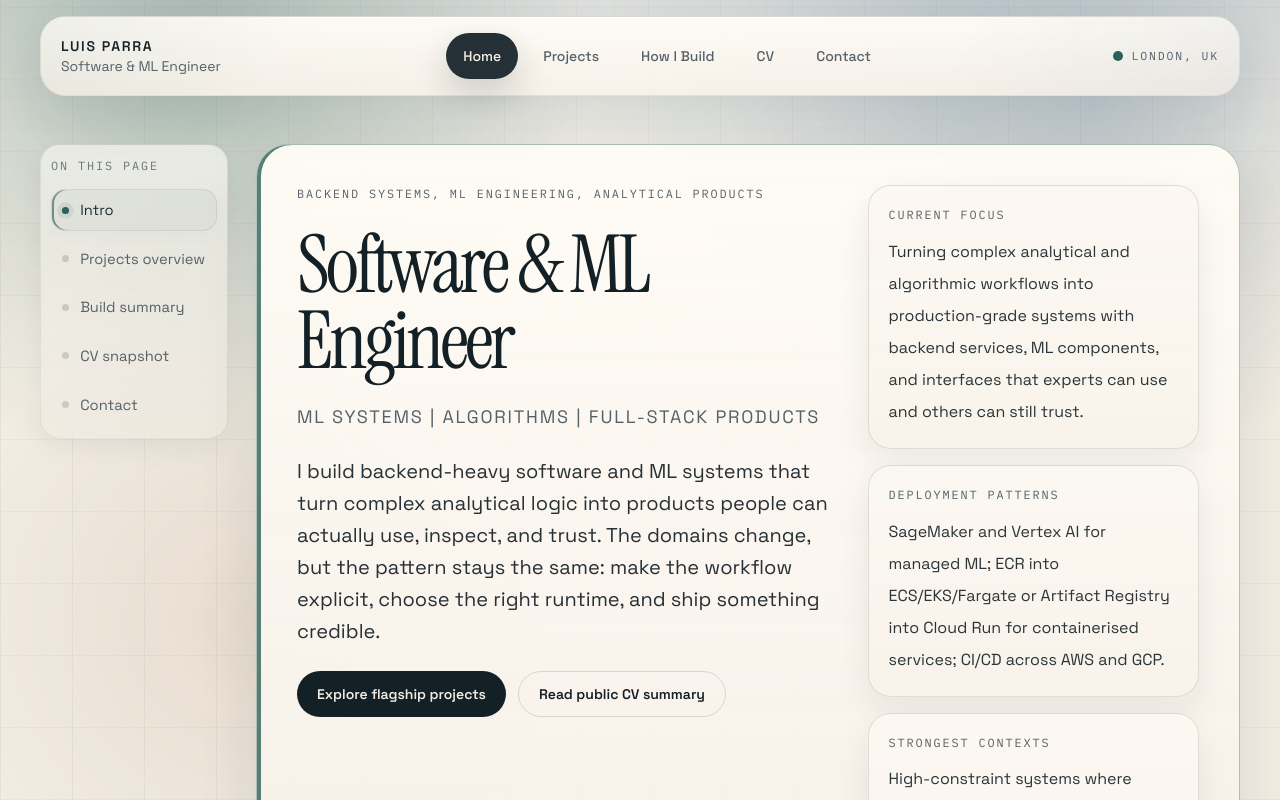
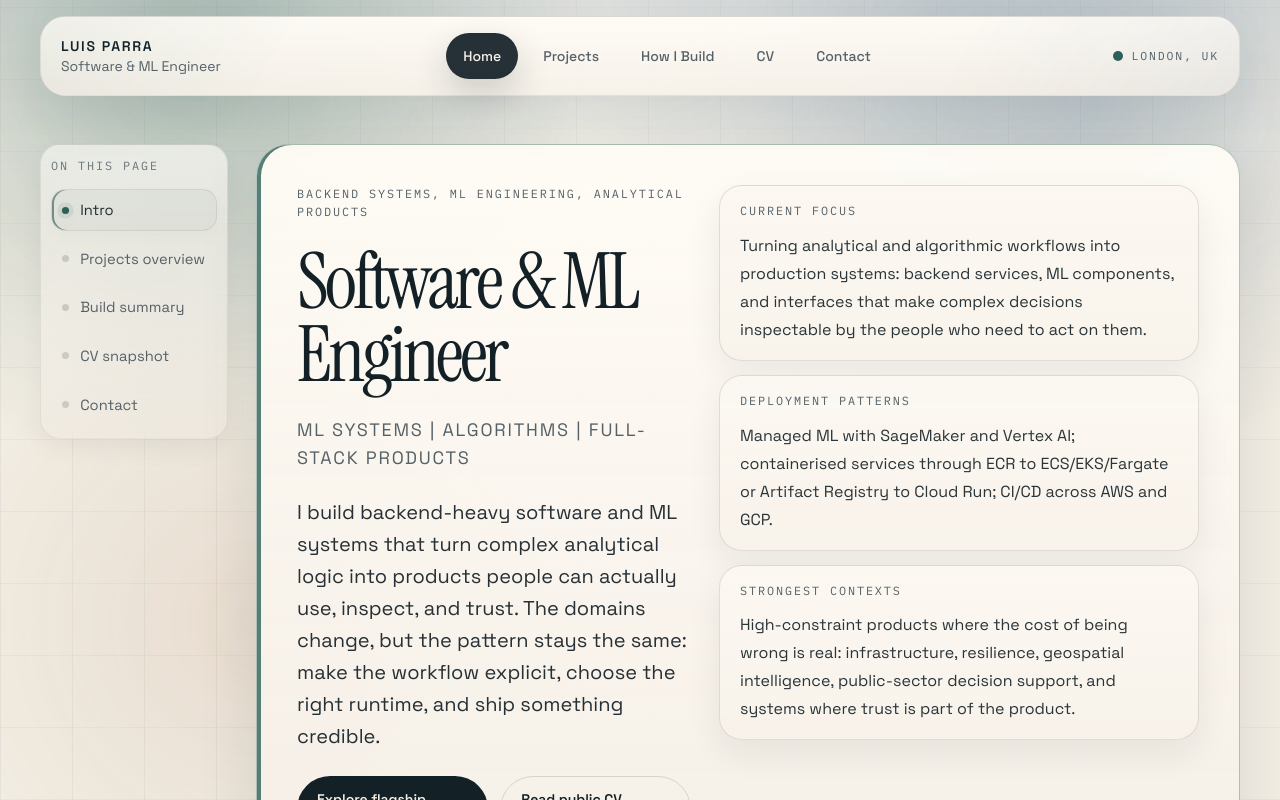
Before and after one commit to LuisMartinParraMorales/luis-parra, a Next.js app: page / in a window 1280 px wide. Shown: the top 800 px of the page. Built offline with nearby package versions, Linux system fonts and the light colour scheme.

Commit message:
final tweak

```diff
--- a/app/contact/page.tsx
+++ b/app/contact/page.tsx
@@ -16,7 +16,7 @@ export default function ContactPage() {
           backHref="/#contact"
           backLabel="Back to home contact summary"
           eyebrow="Detailed view"
-          title="The public contact layer is direct: email, public code, and a clear path to continue the conversation."
+          title="If the work resonates, I'd be glad to hear from you."
           summary={contactIntro}
         />
 
@@ -26,6 +26,8 @@ export default function ContactPage() {
             label="Email"
             value={siteIdentity.email}
             description="Best for opportunities, collaboration, or asking for the latest CV."
+            actionLabel="Send email"
+            ariaLabel={`Send email to ${siteIdentity.email}`}
             tone="gmail"
           />
 
@@ -34,6 +36,8 @@ export default function ContactPage() {
             label="LinkedIn"
             value={siteIdentity.linkedinLabel}
             description="Professional profile, public experience summary, and a good route for direct outreach."
+            actionLabel="Open LinkedIn"
+            ariaLabel={`Open ${siteIdentity.linkedinLabel} on LinkedIn`}
             tone="linkedin"
             external
           />
@@ -43,6 +47,8 @@ export default function ContactPage() {
             label="GitHub"
             value={siteIdentity.githubLabel}
             description="Public code, portfolio repo, and the most inspectable technical proof."
+            actionLabel="Open GitHub"
+            ariaLabel={`Open ${siteIdentity.githubLabel} on GitHub`}
             tone="github"
             external
           />
--- a/app/globals.css
+++ b/app/globals.css
@@ -338,6 +338,63 @@ button {
 
 .contact-card {
   overflow: hidden;
+  transition:
+    transform 180ms ease,
+    border-color 180ms ease,
+    box-shadow 180ms ease,
+    background 180ms ease;
+}
+
+.contact-card:hover,
+.contact-card:focus-visible {
+  border-color: rgba(44, 97, 89, 0.28);
+  background: linear-gradient(180deg, rgba(255, 252, 246, 0.98), rgba(246, 240, 232, 0.94));
+  box-shadow: 0 18px 44px rgba(19, 32, 38, 0.12);
+  outline: none;
+}
+
+.contact-card-value {
+  font-size: clamp(1rem, 1.05vw, 1.35rem);
+  font-weight: 600;
+  letter-spacing: 0.01em;
+  line-height: 1.15;
+  white-space: nowrap;
+}
+
+.contact-card-action {
+  display: inline-flex;
+  align-items: center;
+  gap: 0.58rem;
+  margin-top: 1.4rem;
+  font-family: var(--font-ibm-plex-mono), monospace;
+  font-size: 0.72rem;
+  font-weight: 500;
+  letter-spacing: 0.14em;
+  text-transform: uppercase;
+  color: var(--accent-blue);
+}
+
+.contact-card-action-icon {
+  display: inline-flex;
+  height: 1.75rem;
+  width: 1.75rem;
+  align-items: center;
+  justify-content: center;
+  border-radius: 999px;
+  border: 1px solid rgba(55, 95, 134, 0.18);
+  background: rgba(55, 95, 134, 0.08);
+  color: var(--foreground);
+  transition:
+    transform 180ms ease,
+    border-color 180ms ease,
+    background-color 180ms ease;
+}
+
+.contact-card:hover .contact-card-action-icon,
+.contact-card:focus-visible .contact-card-action-icon {
+  border-color: rgba(55, 95, 134, 0.32);
+  background: rgba(55, 95, 134, 0.14);
+  transform: translate(2px, -2px);
 }
 
 .contact-icon-shell {
--- a/app/page.tsx
+++ b/app/page.tsx
@@ -23,10 +23,10 @@ export default function Home() {
     <PageWithLocalNav items={homePageSectionNav}>
       <div className="space-y-10 sm:space-y-12">
         <HomeSection sectionKey="luis-parra" className="overflow-hidden">
-        <div className="grid gap-8 xl:grid-cols-[1.3fr_0.8fr] xl:items-start">
+          <div className="grid gap-7 xl:grid-cols-[minmax(0,1.12fr)_minmax(30rem,0.88fr)] xl:items-start">
             <div className="space-y-6">
               <p className="eyebrow">{heroContent.eyebrow}</p>
-            <h1 className="section-title max-w-4xl text-5xl leading-[0.95] font-normal sm:text-6xl lg:text-[5rem]">
+              <h1 className="section-title max-w-4xl text-5xl leading-[0.95] font-normal sm:text-6xl lg:text-[4.85rem]">
                 {siteIdentity.title}
               </h1>
               <p className="max-w-3xl text-base tracking-[0.1em] text-muted uppercase sm:text-lg">
@@ -51,11 +51,11 @@ export default function Home() {
               </div>
             </div>
 
-          <div className="grid gap-4">
+            <div className="grid gap-3.5">
               {heroContent.signalCards.map((card) => (
-              <article key={card.title} className="info-card rounded-[1.4rem] p-5">
+                <article key={card.title} className="info-card rounded-[1.4rem] px-5 py-4">
                   <p className="eyebrow">{card.title}</p>
-                <p className="mt-3 text-base leading-8 text-foreground/90">
+                  <p className="mt-3 text-base leading-7 text-foreground/90">
                     {card.body}
                   </p>
                 </article>
@@ -210,6 +210,8 @@ export default function Home() {
               href={`mailto:${siteIdentity.email}`}
               label="Email"
               value={siteIdentity.email}
+              actionLabel="Send email"
+              ariaLabel={`Send email to ${siteIdentity.email}`}
               tone="gmail"
               compact
             />
@@ -217,6 +219,8 @@ export default function Home() {
               href={siteIdentity.linkedinUrl}
               label="LinkedIn"
               value={siteIdentity.linkedinLabel}
+              actionLabel="Open LinkedIn"
+              ariaLabel={`Open ${siteIdentity.linkedinLabel} on LinkedIn`}
               tone="linkedin"
               compact
               external
@@ -225,6 +229,8 @@ export default function Home() {
               href={siteIdentity.githubUrl}
               label="GitHub"
               value={siteIdentity.githubLabel}
+              actionLabel="Open GitHub"
+              ariaLabel={`Open ${siteIdentity.githubLabel} on GitHub`}
               tone="github"
               compact
               external
--- a/components/contact-method-card.tsx
+++ b/components/contact-method-card.tsx
@@ -7,6 +7,8 @@ type ContactMethodCardProps = {
   label: string;
   value: string;
   description?: string;
+  actionLabel?: string;
+  ariaLabel?: string;
   tone: ContactMethodTone;
   compact?: boolean;
   external?: boolean;
@@ -104,6 +106,8 @@ export function ContactMethodCard({
   label,
   value,
   description,
+  actionLabel,
+  ariaLabel,
   tone,
   compact = false,
   external = false,
@@ -112,11 +116,12 @@ export function ContactMethodCard({
   const sharedProps = external ? { target: "_blank", rel: "noreferrer" } : {};
   const headingClassName = compact
     ? "mt-3 text-lg font-semibold"
-    : "mt-3 text-2xl font-semibold";
+    : "contact-card-value mt-3";
 
   return (
     <a
       href={href}
+      aria-label={ariaLabel}
       {...sharedProps}
       className={cn(
         "info-card contact-card rounded-[1.4rem] p-5 sm:p-6",
@@ -126,7 +131,7 @@ export function ContactMethodCard({
       <div className="flex items-start justify-between gap-4">
         <div className="min-w-0">
           <p className="eyebrow">{label}</p>
-          <p className={cn(headingClassName, "break-words")}>{value}</p>
+          <p className={headingClassName}>{value}</p>
         </div>
         <span
           className={cn("contact-icon-shell shrink-0", toneClassByTone[tone])}
@@ -139,6 +144,13 @@ export function ContactMethodCard({
       {description ? (
         <p className="mt-4 text-sm leading-7 text-muted sm:text-base">{description}</p>
       ) : null}
+
+      {actionLabel ? (
+        <div className="contact-card-action" aria-hidden="true">
+          <span>{actionLabel}</span>
+          <span className="contact-card-action-icon">↗</span>
+        </div>
+      ) : null}
     </a>
   );
 }
--- a/lib/site-content.ts
+++ b/lib/site-content.ts
@@ -154,15 +154,15 @@ export const heroContent = {
   signalCards: [
     {
       title: "Current focus",
-      body: "Turning complex analytical and algorithmic workflows into production-grade systems with backend services, ML components, and interfaces that experts can use and others can still trust.",
+      body: "Turning analytical and algorithmic workflows into production systems: backend services, ML components, and interfaces that make complex decisions inspectable by the people who need to act on them.",
     },
     {
       title: "Deployment patterns",
-      body: "SageMaker and Vertex AI for managed ML; ECR into ECS/EKS/Fargate or Artifact Registry into Cloud Run for containerised services; CI/CD across AWS and GCP.",
+      body: "Managed ML with SageMaker and Vertex AI; containerised services through ECR to ECS/EKS/Fargate or Artifact Registry to Cloud Run; CI/CD across AWS and GCP.",
     },
     {
       title: "Strongest contexts",
-      body: "High-constraint systems where decisions matter: transport, infrastructure, resilience, geospatial, and public-sector products that need correctness, traceability, and operational trust.",
+      body: "High-constraint products where the cost of being wrong is real: infrastructure, resilience, geospatial intelligence, public-sector decision support, and systems where trust is part of the product.",
     },
   ],
 };
@@ -174,7 +174,7 @@ export const cvOverviewSummary =
   "The homepage keeps the CV signal compact. The detailed page carries the fuller public summary and the latest CV request flow.";
 
 export const homeCvContent = {
-  title: "This is the short professional version of the work.",
+  title: "The quick CV view: where I’ve worked and what I keep building toward.",
   intro:
     "The recurring thread is fairly consistent: backend systems, algorithms, ML workflows, and product delivery working together in software that people can inspect, use, and trust.",
   note:
@@ -506,4 +506,4 @@ export const homeContactContent = {
 };
 
 export const contactIntro =
-  "The public contact layer stays simple in v1: direct email, public code, and a clear path to ask for the latest CV or discuss relevant engineering work.";
+  "Email is the easiest route for opportunities, CV requests, or a conversation about the systems on this site. LinkedIn and GitHub are there if you want the public profile or the code trail.";
```
Lines whose indentation alone changed are shown as unchanged.
